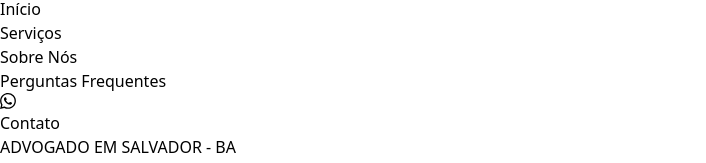
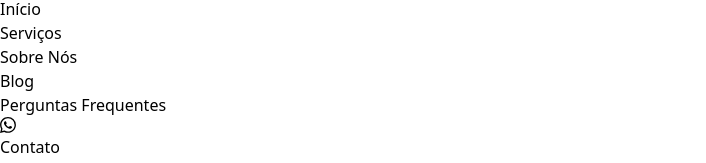
Before and after one commit to Paper-Street-Softwares/Dev-Template, a React (Vite) app: page / in a window 1280 px wide. Shown: the part 157-320 px from the top of the page, without its empty margins (0-706 px from the left). Built offline with nearby package versions, Linux system fonts and the light colour scheme; no server answers; a web font is replaced by a local one.

Commit message:
fix: Insre Blog e revisa o site por inteiro

```diff
--- a/src/components/cards/WordPressBlogCard.jsx
+++ b/src/components/cards/WordPressBlogCard.jsx
@@ -29,7 +29,7 @@
               removeAnchor={true}
               label="Ver matéria completa"
               buttonLink={link}
-              className="text-white"
+              className="text-labelButtons"
               size="small"
               icon={
                 <svg
--- a/src/components/sections/BlogPosts.jsx
+++ b/src/components/sections/BlogPosts.jsx
@@ -21,7 +21,7 @@
 
   return (
     <div>
-      <SectionArea className="bg-bgSectionDark" id="blog">
+      <SectionArea className="bg-bgSectionDark" id="blog" paddingtop={false}>
         <SectionWrapper>
           <SectionHeader
             className="text-center"
--- a/src/content/content.jsx
+++ b/src/content/content.jsx
@@ -547,12 +547,13 @@
     },
     blog: {
       miniTag: "BLOG",
-      title: "A_Definir",
-      subtitle: "",
+      title: "Informação jurídica ao seu alcance",
+      subtitle:
+        "Acompanhe conteúdos exclusivos para manter-se sempre informado.",
       img: imgSteps,
       labelCards: "Ver mais",
       label: "Clique aqui para ver todas as matérias",
-      blogLink: "A_Definir", //sem "https://"
+      blogLink: "herculesrochaadvocacia.wordpress.com", //sem "https://"
     },
     faq: {
       miniTag: "TIRE SUAS DÚVIDAS",
--- a/src/pages/Index.jsx
+++ b/src/pages/Index.jsx
@@ -41,7 +41,7 @@
       <AboutInstagram colorMode={colorMode} socialPrint={true} />
       <CtaSecondary />
       <Steps colorMode={colorMode} />
-      {/* <BlogPosts /> */}
+      <BlogPosts />
       <Faq colorMode={colorMode} />
       {/* <Maps colorMode={colorMode} /> */}
       <FooterSocial
```
